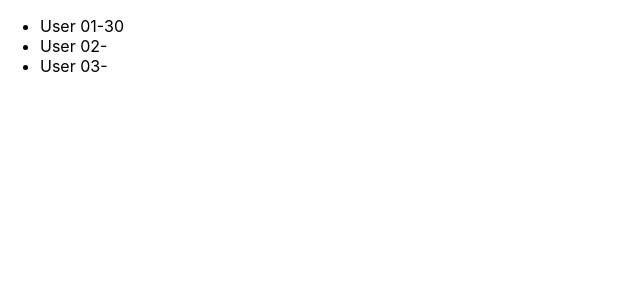
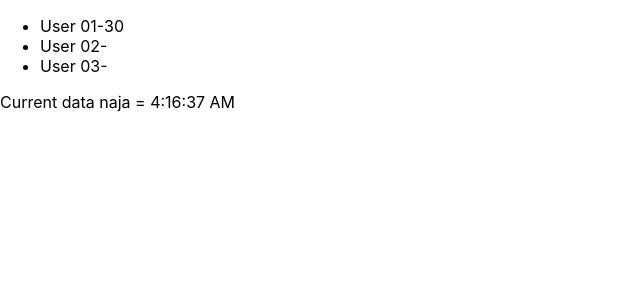
Before and after one commit to up1/workshop-react-20210421, a React (Create React App) app: page / in a window 1280 px wide. Shown: the top 300 px of the page, without its empty margins (0-640 px from the left). Built offline with nearby package versions, Linux system fonts and the light colour scheme.

Commit message:
Demo of props and state

```diff
--- a/src/App.js
+++ b/src/App.js
@@ -1,4 +1,5 @@
 import { Component } from "react";
+import Clock from "./components/Clock";
 import User from "./components/User";
 
 class App extends Component {
@@ -10,6 +11,7 @@ class App extends Component {
           <User info="User 02" />
           <User info="User 03" />
         </ul>
+        <Clock title="Current data naja = " />
       </div>
     );
   }
--- /dev/null
+++ b/src/components/Clock.js
@@ -0,0 +1,30 @@
+import { Component } from "react";
+
+class Clock extends Component {
+  constructor(props) {
+    super(props);
+    this.state = { date: new Date() };
+  }
+
+  // React's component life cycle
+  componentDidMount() {
+    this.xx = setInterval(() => {
+      this.setState({ date: new Date() });
+    }, 500);
+  }
+
+  componentWillUnmount() {
+    clearInterval(this.xx);
+  }
+
+  render() {
+    return (
+      <p>
+        {this.props.title}
+        {this.state.date.toLocaleTimeString()}
+      </p>
+    );
+  }
+}
+
+export default Clock;
```
